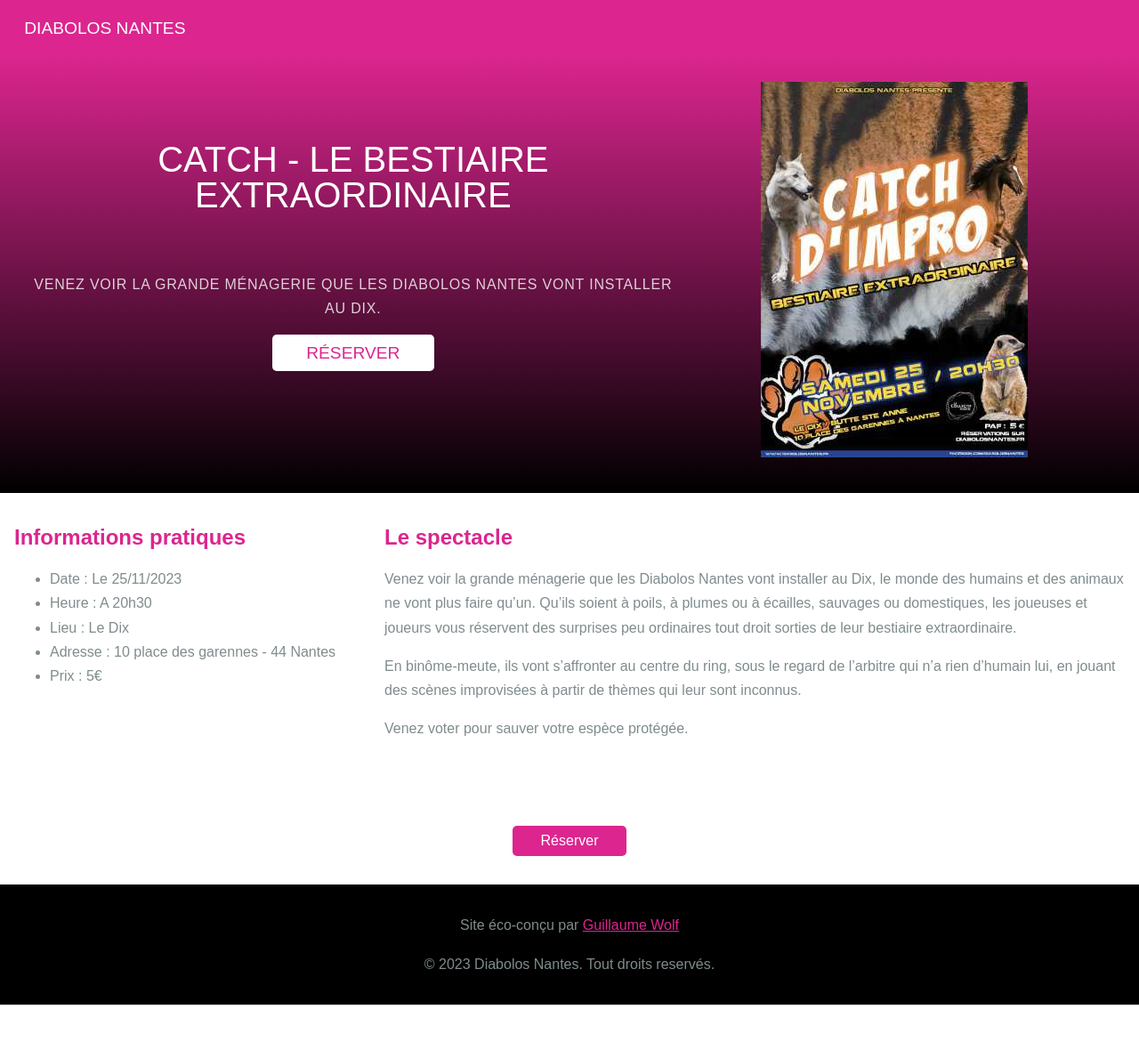
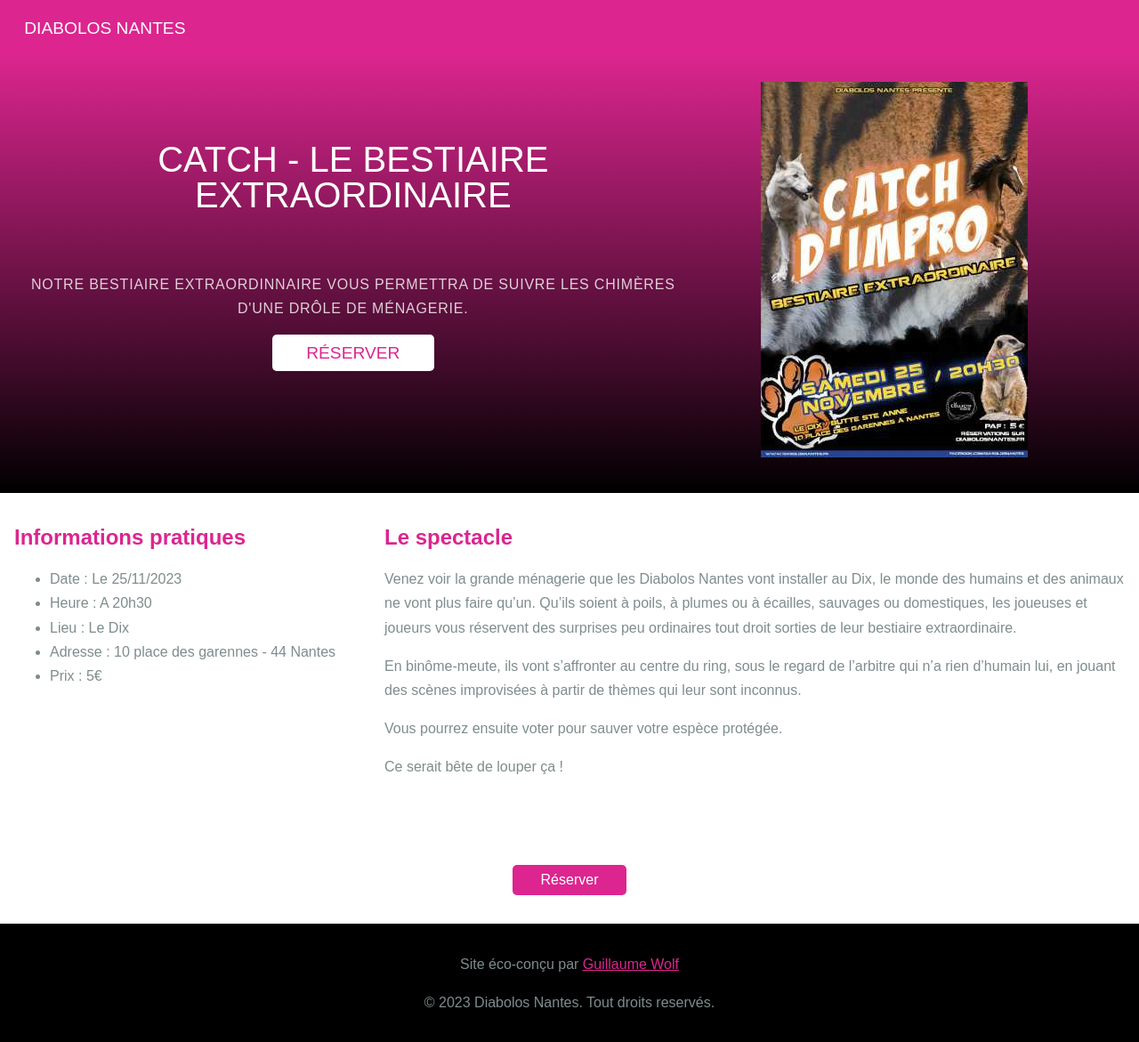
Before and after one commit to guillaumew/diabolos, a Jekyll site: the page built from _dates/catch-2023-11-25.md, in a window 1280 px wide and 1172 px high. Shown: the whole window at 89% size. Built offline with Jekyll 4.4.1, drawn with Linux system fonts in a browser that asks for light colours.

Commit message:
Mise à jour Catch

```diff
--- a/_dates/catch-2023-11-25.md
+++ b/_dates/catch-2023-11-25.md
@@ -2,7 +2,7 @@
 title: Catch - Le bestiaire extraordinaire
 begin_date: 2023-11-25 20:30
 img: catch-best.jpg
-summary: Venez voir la grande ménagerie que les Diabolos Nantes vont installer au Dix.
+summary: Notre bestiaire extraordinnaire vous permettra de suivre les chimères d'une drôle de ménagerie.
 venue: Le Dix
 address: 10 place des garennes - 44 Nantes
 pricing: 5€
@@ -14,4 +14,6 @@ Venez voir la grande ménagerie que les Diabolos Nantes vont installer au Dix, l
 
 En binôme-meute, ils vont s'affronter au centre du ring, sous le regard de l'arbitre qui n'a rien d'humain lui, en jouant des scènes improvisées à partir de thèmes qui leur sont inconnus.
 
-Venez voter pour sauver votre espèce protégée.
+Vous pourrez ensuite voter pour sauver votre espèce protégée.
+
+Ce serait bête de louper ça !
```
